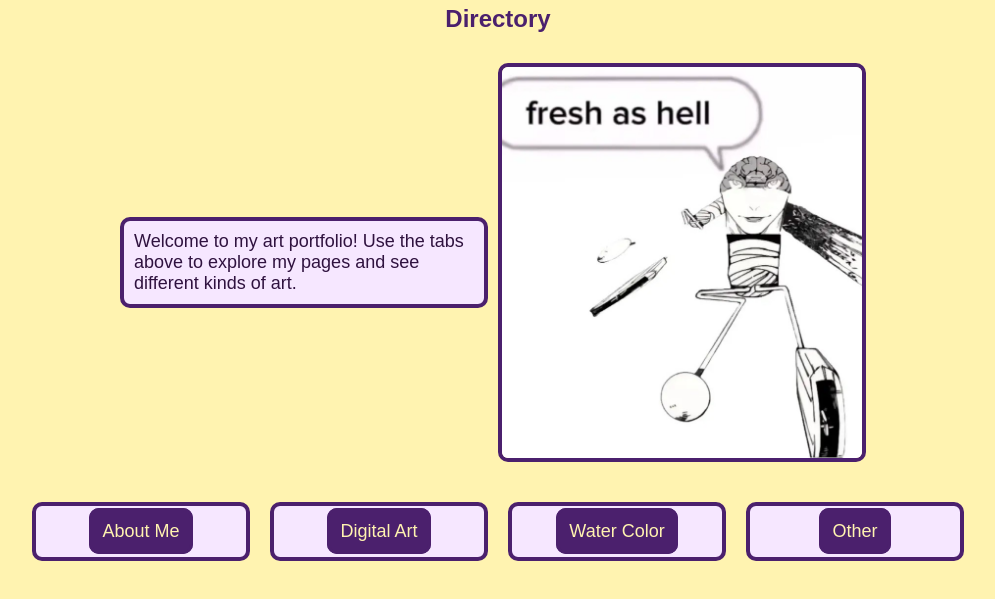
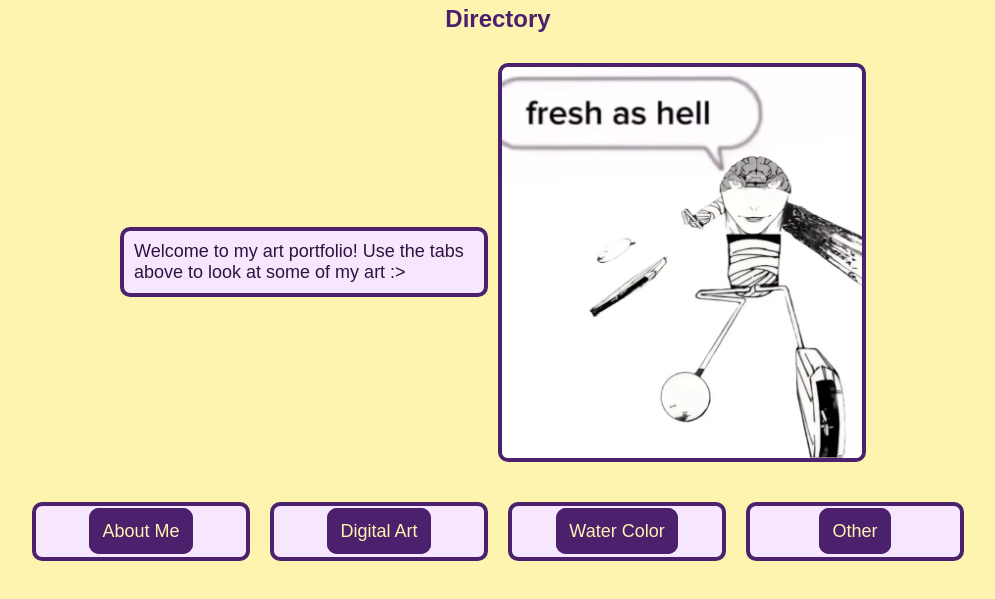
Before and after one commit to phishyegg/websiteapcsp, a plain HTML site: page index.html in a window 1280 px wide. Shown: the part 145-744 px from the top of the page, without its empty margins (142-1137 px from the left). Drawn offline with Linux system fonts and the light colour scheme.

Commit message:
Update index.html

```diff
--- a/index.html
+++ b/index.html
@@ -18,7 +18,7 @@
 
     <div class="home-section">
       <p class="home-box">
-        Welcome to my art portfolio! Use the tabs above to explore my pages and see different kinds of art.
+        Welcome to my art portfolio! Use the tabs above to look at some of my art :>
       </p>
 
       <img class="home-img" src="home_feature_image.jpg" alt="home page image">
```
